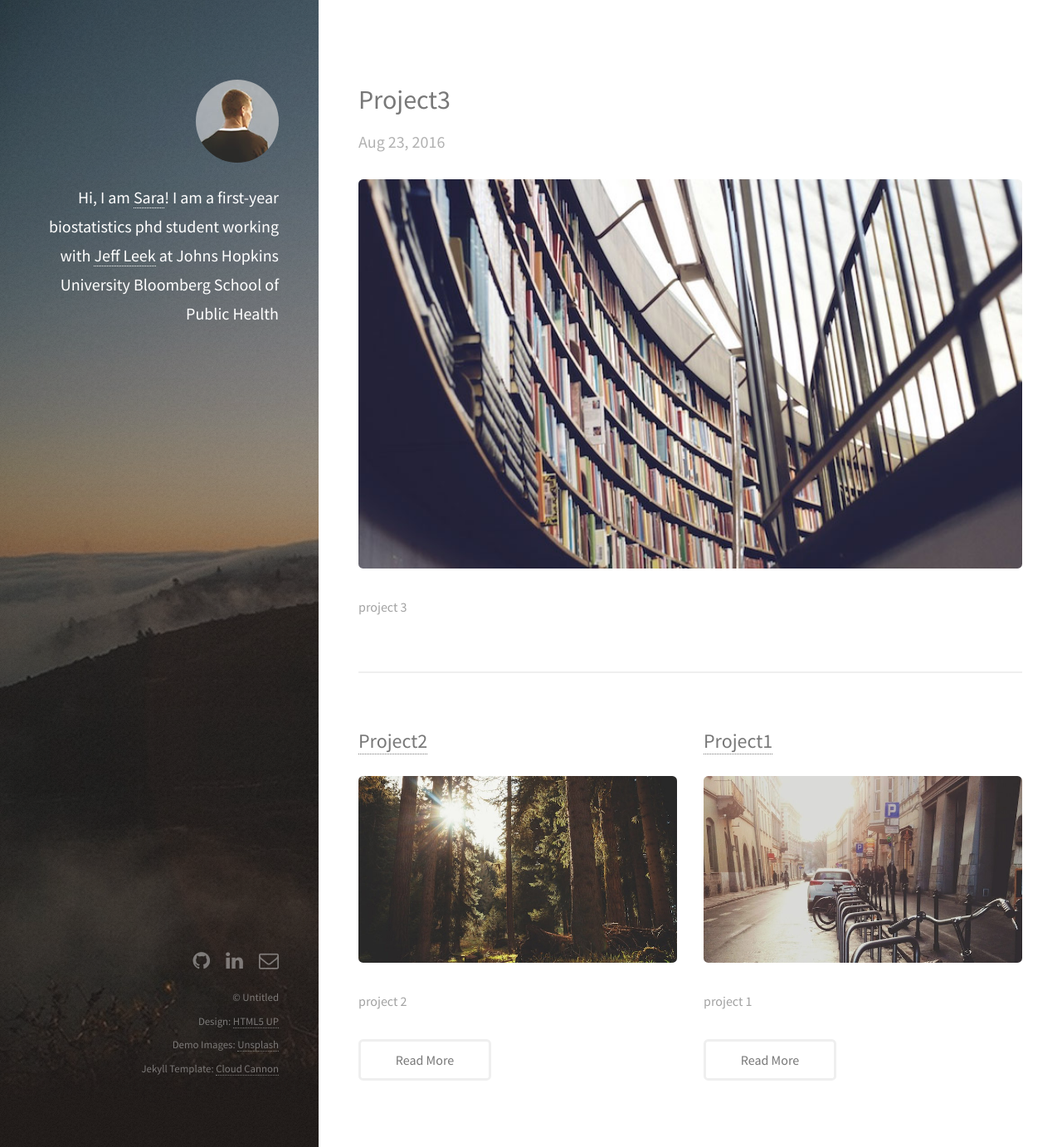
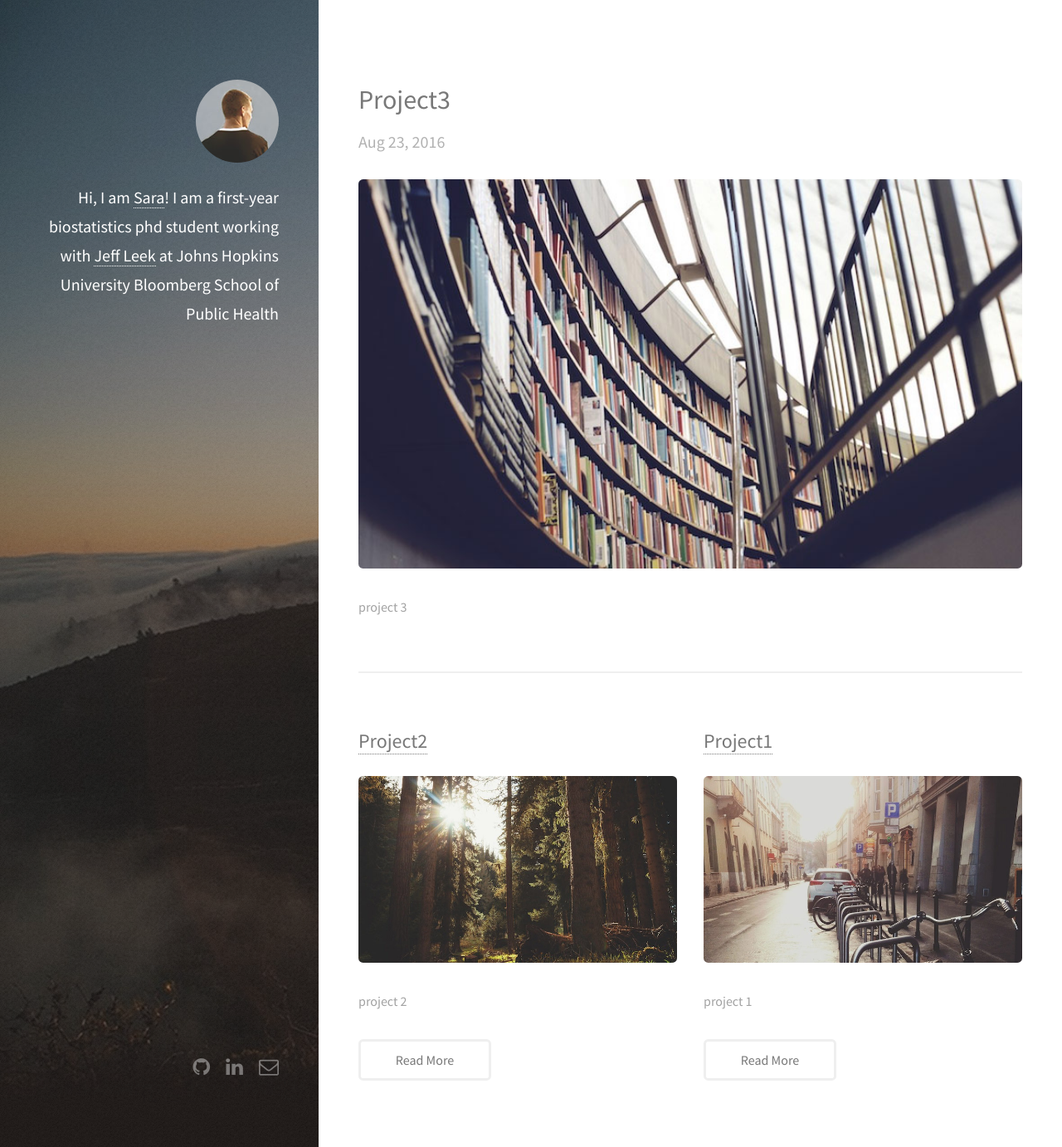
Before and after one commit to SiruoWang/SiruoWang.github.io, a Jekyll site: the page built from index.html, in a window 1280 px wide and 1382 px high. Shown: the whole window at 83% size. Built offline with Jekyll 4.4.1, drawn with Linux system fonts in a browser that asks for light colours.

Commit message:
Update default.html

```diff
--- a/_layouts/default.html
+++ b/_layouts/default.html
@@ -63,12 +63,7 @@
               </li>
               {% endif %}
             </ul>
-            <ul class="copyright">
-                <li>&copy; Untitled</li>
-                <li>Design: <a href="http://html5up.net">HTML5 UP</a></li>
-                <li>Demo Images: <a href="https://unsplash.com/">Unsplash</a></li>
-                <li>Jekyll Template: <a href="http://cloudcannon.com">Cloud Cannon</a></li>
-            </ul>
+
         </footer>
 
 	</body>
```
